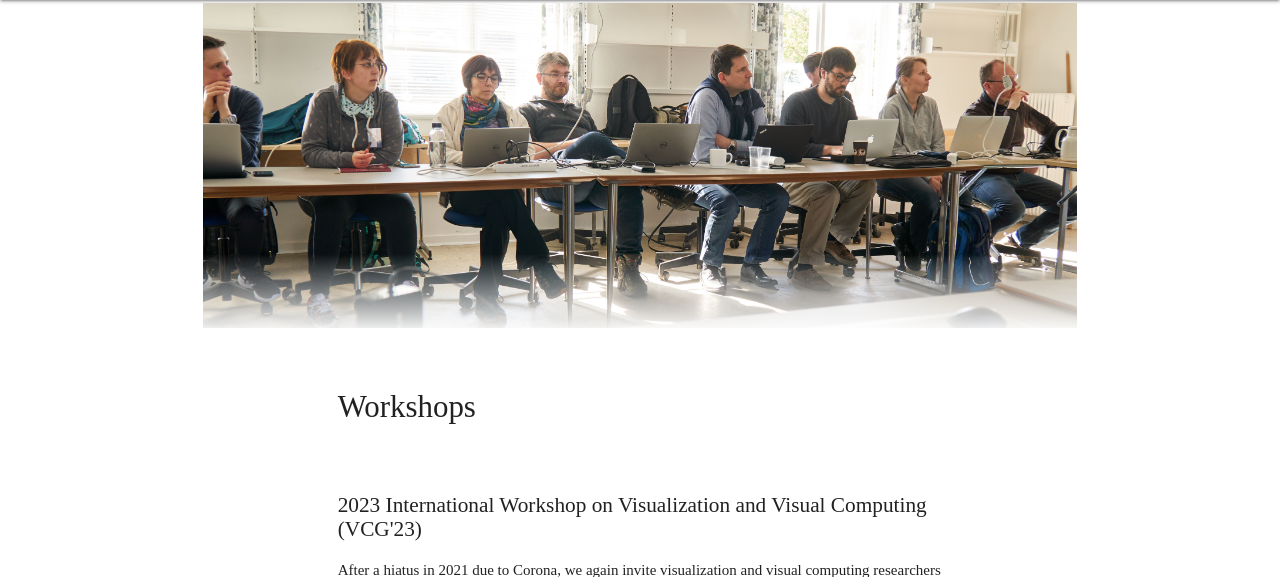
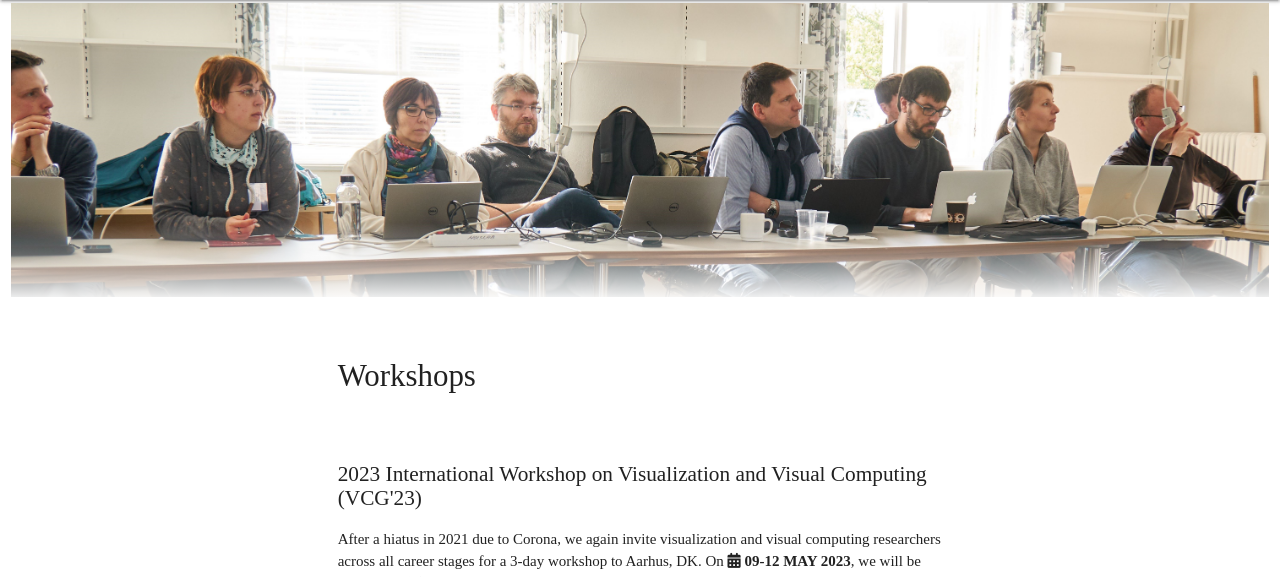
Before and after one commit to vis-au/vis-au.github.io, a PHP site: page /workshops/index.html in a window 1280 px wide. Shown: the part 64-641 px from the top of the page. Run offline with PHP 8.4, Linux system fonts and the light colour scheme; some libraries are stand-ins or nearby versions; some web fonts are replaced.

Commit message:
update workshops banner

```diff
--- a/workshops/index.html
+++ b/workshops/index.html
@@ -30,11 +30,11 @@
     </div>
   </nav>
 
+  <div class="row teaser">
+    <img class="col s12" src="./static/img/teaser.jpg" alt="Photo showing workshop participants sitting in a row while listening to a talk on visual analytics and computer graphics in a meeting room." />
+  </div>
+
   <article class="container">
-    <section class="row teaser">
-      <img class="col s12" src="./static/img/teaser.jpg" alt="Photo showing workshop participants sitting in a row while listening to a talk on visual analytics and computer graphics in a meeting room." />
-    </section>
-
     <section class="row">
       <div class="container">
         <h2 class="col m12">Workshops</h2>
--- a/workshops/style.css
+++ b/workshops/style.css
@@ -1,7 +1,7 @@
-section.row.teaser img {
+.row.teaser img {
   float: none;
 }
-section.row.teaser::after {
+.row.teaser::after {
   display: block;
   position: relative;
   background-image: linear-gradient(to bottom, rgba(255, 255, 255, 0) 0, #fff 100%);
@@ -14,6 +14,7 @@ section.row.teaser::after {
   color: white;
   padding-left: 30px;
 }
+
 section ul:not(.browser-default) > li {
   list-style: inside;
   padding: 2px 0;
```
Also changed, not shown: workshops/static/img/teaser.jpg.
